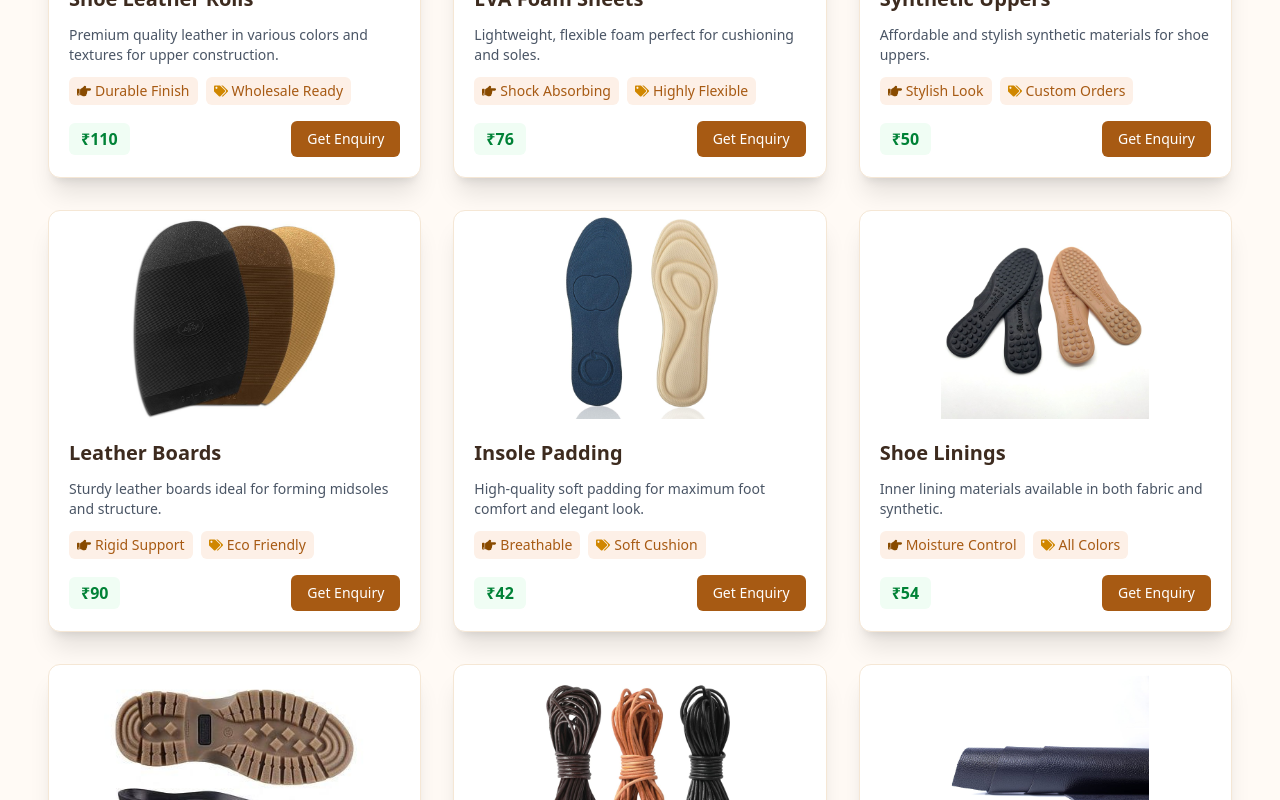
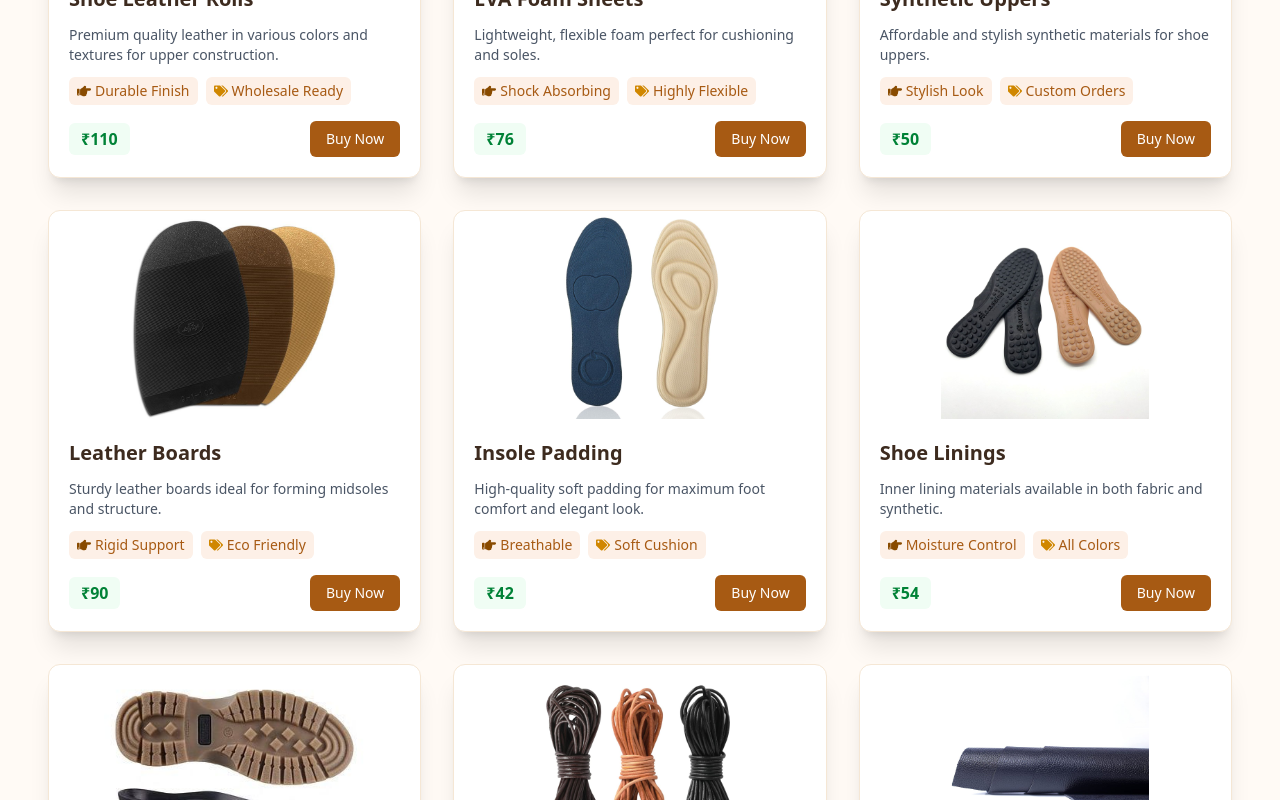
Before and after one commit to WebWorldHub0009/Aaryan_Traders, a React (Vite) app: page /raw-materials in a window 1280 px wide. Shown: the part 1260-2060 px from the top of the page. Built offline with nearby package versions, Linux system fonts and the light colour scheme.

Commit message:
new commit

```diff
--- a/src/Pages/RawMaterial.jsx
+++ b/src/Pages/RawMaterial.jsx
@@ -138,7 +138,7 @@ const RawMaterials = () => {
                   </span>
                   <Link to="/contact">
                     <button className="cursor-pointer bg-[#a75a13] hover:bg-[#8c490f] text-white text-sm font-medium px-4 py-2 rounded-md transition">
-                      Get Enquiry
+                      Buy Now
                     </button>
                   </Link>
                 </div>
```
